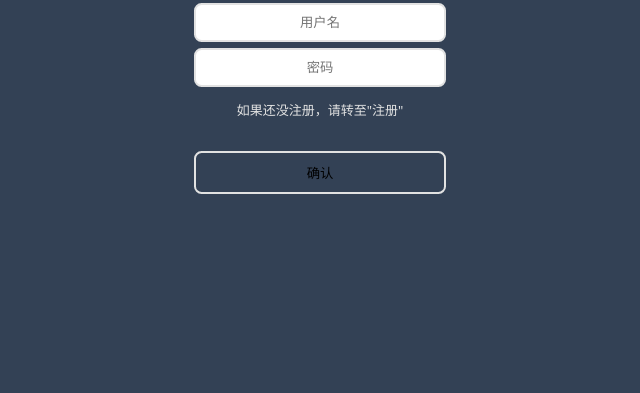
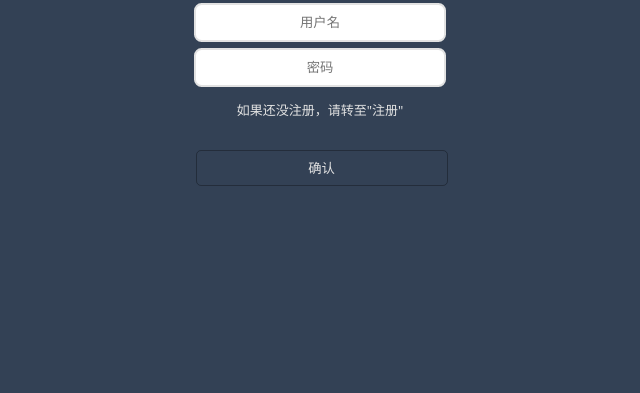
Before and after one commit to bengilla/invoice_data, a FastAPI app: page /login in a window 1280 px wide. Shown: the part 54-447 px from the top of the page, without its empty margins (320-960 px from the left). Run offline with FastAPI, Linux system fonts and the light colour scheme.

Commit message:
Update login.html

```diff
--- a/templates/login.html
+++ b/templates/login.html
@@ -16,7 +16,7 @@ Invoice System - Login
         <div class="center">
             <span class="small_font">如果还没注册，请转至"<a href="/register">注册</a>"</span><br />
         </div>
-        <input type="submit" class="submit_button" value="确认">
+        <input type="submit" class="btn btn_summit" value="确认">
     </div>
     {% if msg != [] %}
     {% for err in msg %}
```
